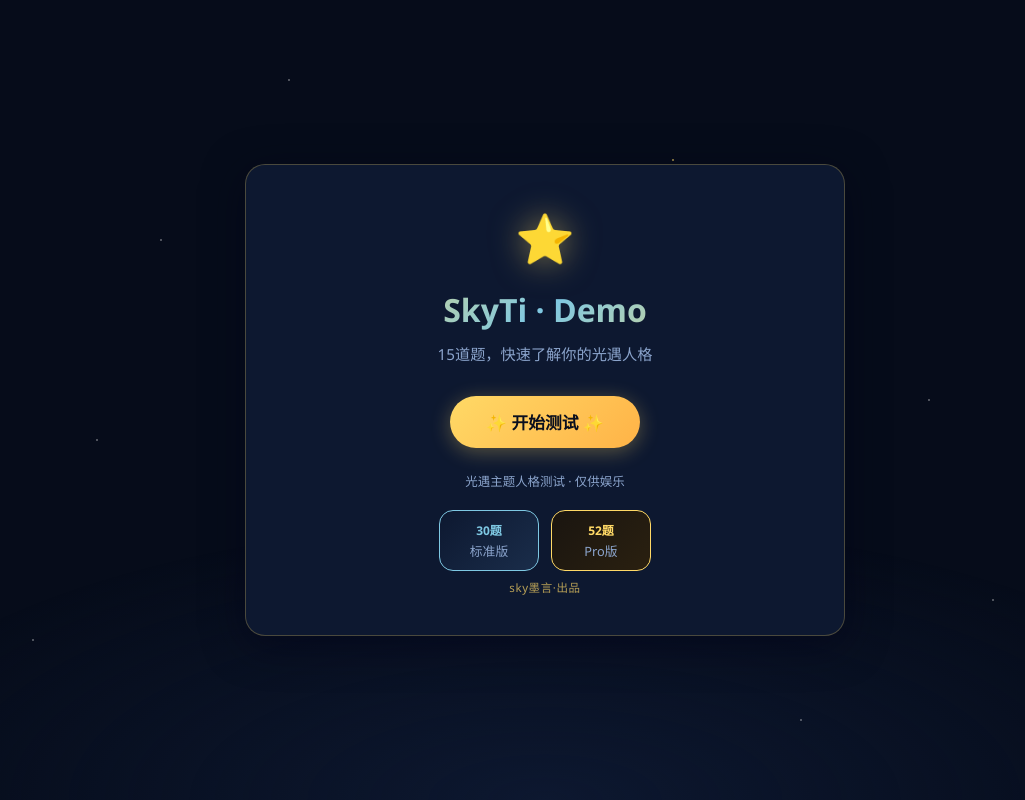
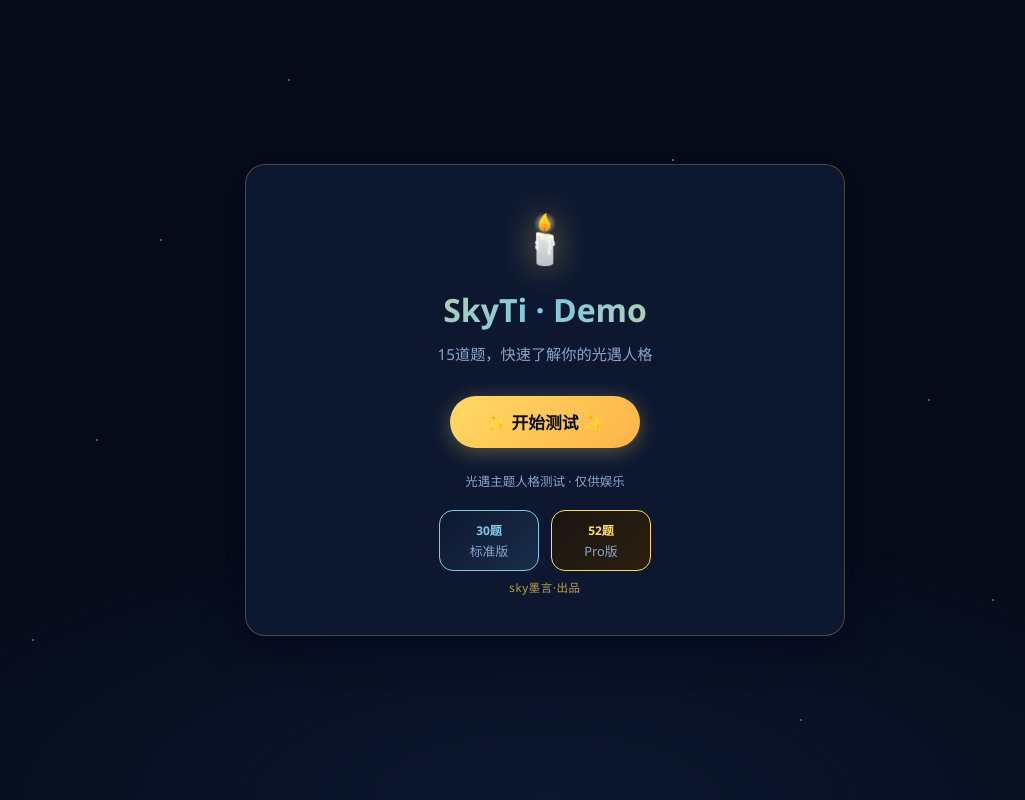
Before and after one commit to MoYan1638/skyti-demo, a website built with Vite: page index.html in a window 1280 px wide. Shown: the whole page, without its empty margins (95-1120 px from the left). Built offline with nearby package versions, Linux system fonts and the light colour scheme.

Commit message:
style: ⭐→🕯️ 更符合光遇

```diff
--- a/index.html
+++ b/index.html
@@ -14,7 +14,7 @@
     <!-- 首页 -->
     <section id="page-intro" class="page active">
       <div class="card intro-card">
-        <div class="intro-wing">⭐</div>
+        <div class="intro-wing">🕯️</div>
         <h1 class="intro-title">SkyTi · Demo</h1>
         <p class="intro-subtitle">15道题，快速了解你的光遇人格</p>
         <button id="btn-start" class="btn btn-primary">✨ 开始测试 ✨</button>
```
